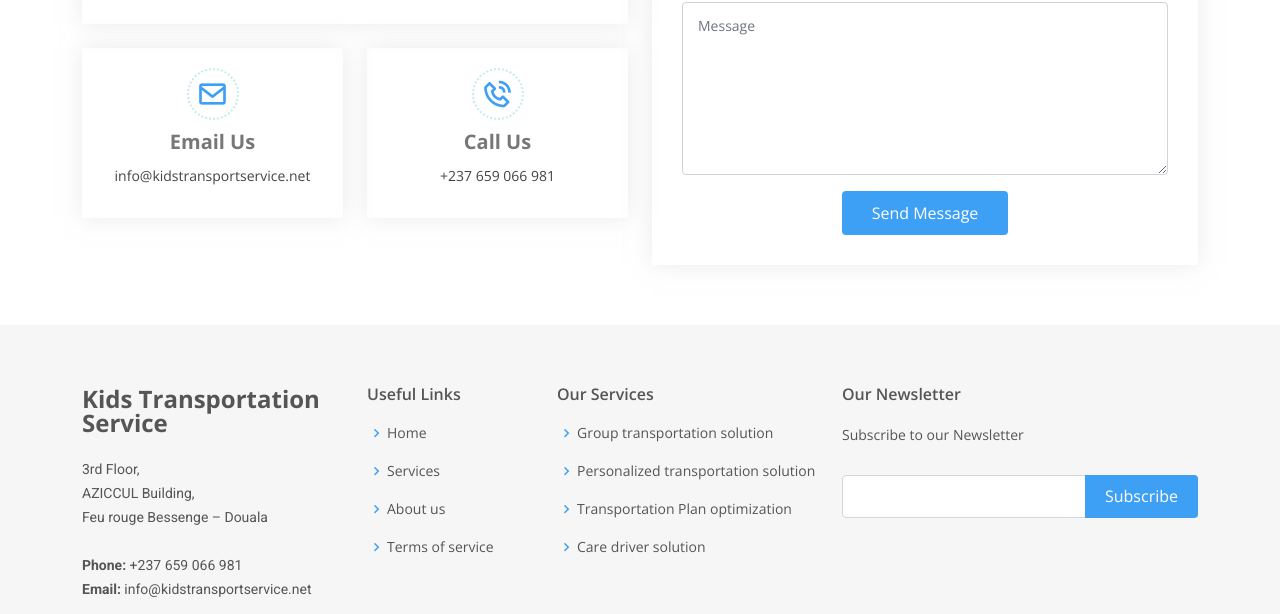
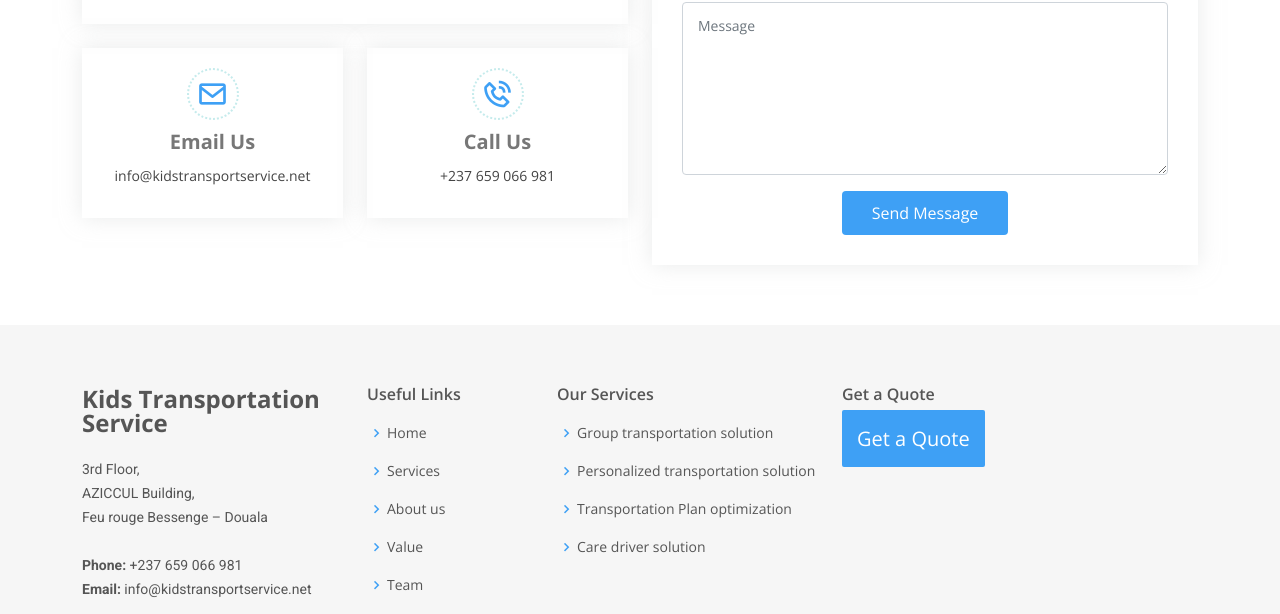
Before and after one commit to Abdoulaye-Thespy/ktsWebsite-beta, a plain HTML site: page index.html in a window 1280 px wide. Shown: the part 8789-9403 px from the top of the page. Drawn offline with nearby package versions, Linux system fonts and the light colour scheme.

Commit message:
fix: fix cta footer

```diff
--- a/assets/css/style.css
+++ b/assets/css/style.css
@@ -1856,3 +1856,12 @@ section {
 .tooltiptext {
   font-size: 20px;
 }
+
+.footer-cta {
+  background-color: #3EA0F5;
+  font-size: 20px;
+  border-radius: 2px;
+  color: #fff;
+  padding: 15px;
+  margin-top: 20px;
+}
--- a/index.html
+++ b/index.html
@@ -895,7 +895,9 @@
               <li><i class="bx bx-chevron-right"></i> <a href="#hero">Home</a></li>
               <li><i class="bx bx-chevron-right"></i> <a href="#features">Services</a></li>
               <li><i class="bx bx-chevron-right"></i> <a href="#about">About us</a></li>
-              <li><i class="bx bx-chevron-right"></i> <a href="#">Terms of service</a></li>
+              <li><i class="bx bx-chevron-right"></i> <a href="#services">Value</a></li>
+              <li><i class="bx bx-chevron-right"></i> <a href="#departments">Team</a></li>
+              <!-- <li><i class="bx bx-chevron-right"></i> <a href="#">Terms of service</a></li> -->
               <!-- <li><i class="bx bx-chevron-right"></i> <a href="#">Privacy policy</a></li> -->
             </ul>
           </div>
@@ -911,11 +913,11 @@
           </div>
 
           <div class="col-lg-4 col-md-6 footer-newsletter">
-            <h4>Our Newsletter</h4>
-            <p>Subscribe to our Newsletter</p>
-            <form action="" method="post">
-              <input type="email" name="email"><input type="submit" value="Subscribe">
-            </form>
+            <h4>Get a Quote</h4>
+            <!-- <p>Subscribe to our Newsletter</p> -->
+            <div class="">
+              <a class="cta-btn scrollto footer-cta" href="#appointment">Get a Quote</a>
+            </div>
 
           </div>
 
```
